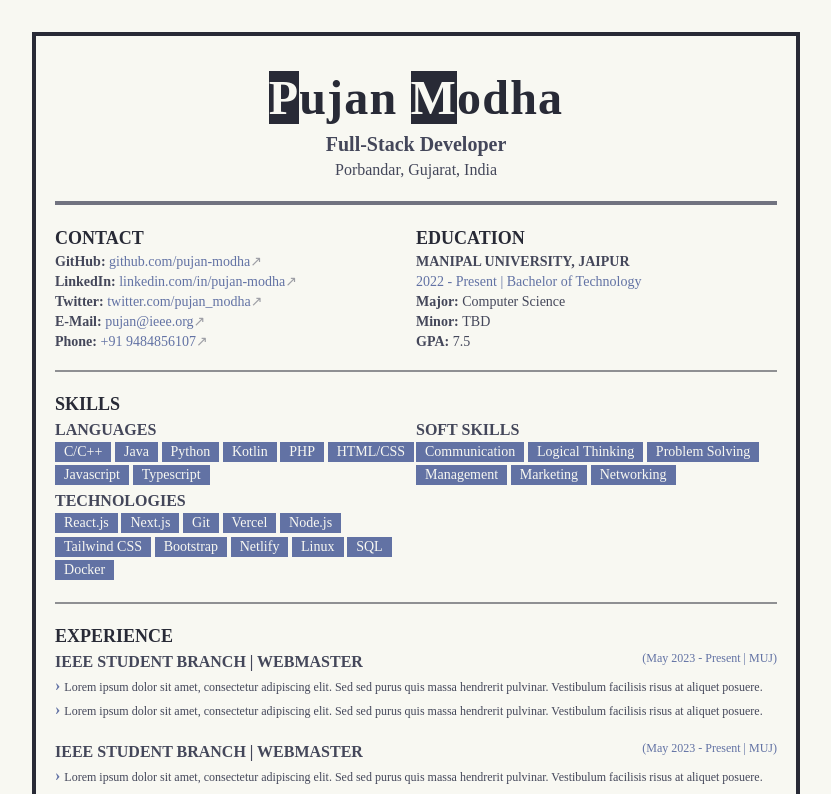
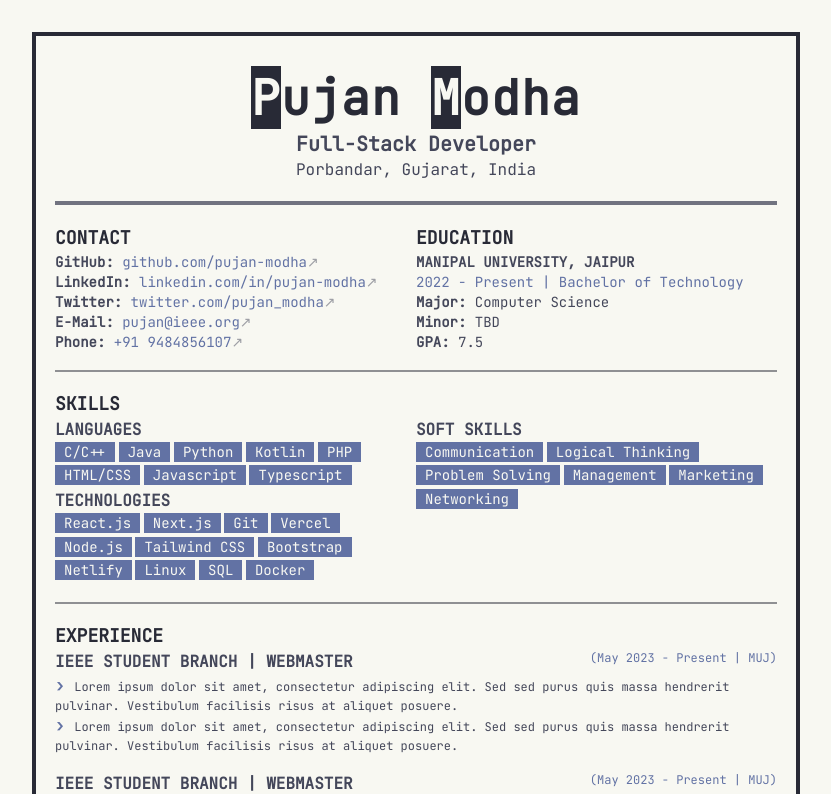
Before and after one commit to pujan-modha/web-resume, a React (Vite) app: page / in a window 1280 px wide. Shown: the top 794 px of the page, without its empty margins (224-1055 px from the left). Built offline with nearby package versions, Linux system fonts and the light colour scheme.

Commit message:
Fixed Fonts on some devices

```diff
--- a/src/App.css
+++ b/src/App.css
@@ -1,5 +1,8 @@
+@import url('https://fonts.googleapis.com/css2?family=JetBrains+Mono&display=swap');
+
 *{
     background-color: #f8f8f2;
+    font-family: 'JetBrains Mono', monospace;
 }
 
 ::-moz-selection { /* Code for Firefox */
```
